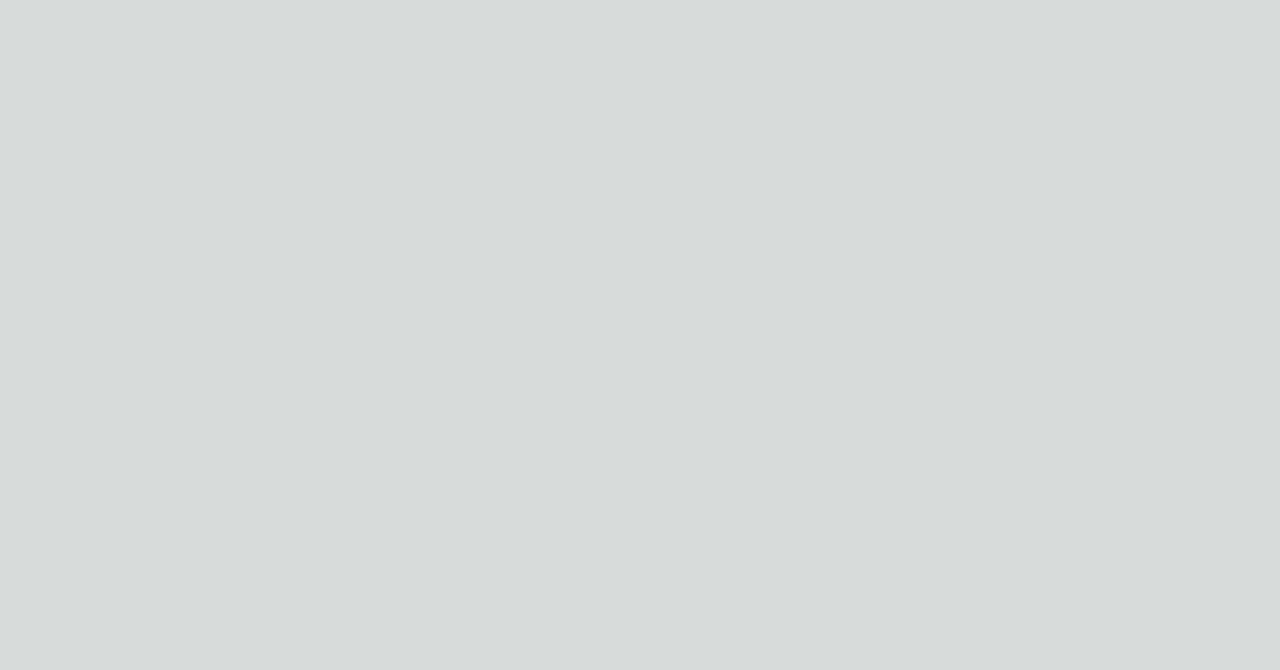
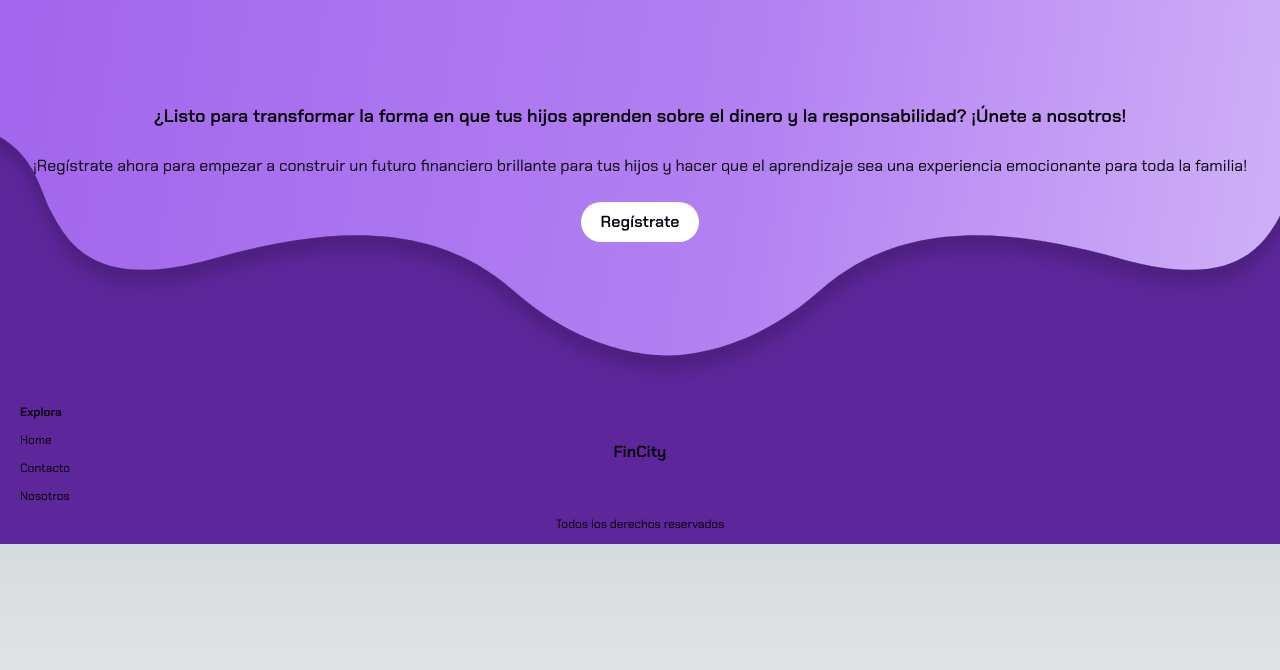
Before and after one commit to K-FinCity/fincity-frontend, a Next.js app: page / in a window 1280 px wide. Shown: the top 670 px of the page. Built offline with nearby package versions, Linux system fonts and the light colour scheme.

Commit message:
Added the last section of the landing page and the footer

```diff
--- a/pages/index.jsx
+++ b/pages/index.jsx
@@ -15,9 +15,116 @@ export default function Home() {
       <main className={chakra.className}>
         <section>{/* Victor */}</section>
         <section>{/* Ángel  */}</section>
-        <section>{/* Moi  */}</section>
+        <section className="relative min-h-96 flex flex-col justify-center items-center gap-6 text-center p-8 bg-[#5D269A]">
+          <div className="absolute inset-0 overflow-hidden">
+            <svg
+              xmlns="http://www.w3.org/2000/svg"
+              viewBox="0 0 360 558"
+              fill="none"
+              className="absolute bottom-0 w-full"
+            >
+              <g filter="url(#filter0_d_756_384)">
+                <path
+                  d="M-26.3587 481.424C-55.352 478.348 -61.512 458.78 -60.9679 449.38L-60.9679 0L435.968 0V449.38C436.512 458.78 430.352 478.348 401.359 481.424C365.117 485.27 366.096 498.729 360.546 509.624C354.995 520.519 346.18 531.414 315.162 522.762C284.145 514.11 253.78 511.226 230.598 531.735C212.053 548.141 194.101 550 187.5 550C180.899 550 162.947 548.141 144.402 531.735C121.22 511.226 90.8554 514.11 59.8378 522.762C28.8201 531.414 20.0045 520.519 14.454 509.624C8.90346 498.729 9.88303 485.27 -26.3587 481.424Z"
+                  fill="#1D1534"
+                />
+                <path
+                  d="M-26.3587 481.424C-55.352 478.348 -61.512 458.78 -60.9679 449.38L-60.9679 0L435.968 0V449.38C436.512 458.78 430.352 478.348 401.359 481.424C365.117 485.27 366.096 498.729 360.546 509.624C354.995 520.519 346.18 531.414 315.162 522.762C284.145 514.11 253.78 511.226 230.598 531.735C212.053 548.141 194.101 550 187.5 550C180.899 550 162.947 548.141 144.402 531.735C121.22 511.226 90.8554 514.11 59.8378 522.762C28.8201 531.414 20.0045 520.519 14.454 509.624C8.90346 498.729 9.88303 485.27 -26.3587 481.424Z"
+                  fill="url(#paint0_linear_756_384)"
+                />
+              </g>
+              <defs>
+                <filter
+                  id="filter0_d_756_384"
+                  x="-65"
+                  y="0"
+                  width="505"
+                  height="558"
+                  filterUnits="userSpaceOnUse"
+                  color-interpolation-filters="sRGB"
+                >
+                  <feFlood
+                    flood-opacity="0"
+                    result="BackgroundImageFix"
+                  />
+                  <feColorMatrix
+                    in="SourceAlpha"
+                    type="matrix"
+                    values="0 0 0 0 0 0 0 0 0 0 0 0 0 0 0 0 0 0 127 0"
+                    result="hardAlpha"
+                  />
+                  <feOffset dy="4" />
+                  <feGaussianBlur stdDeviation="2" />
+                  <feComposite
+                    in2="hardAlpha"
+                    operator="out"
+                  />
+                  <feColorMatrix
+                    type="matrix"
+                    values="0 0 0 0 0 0 0 0 0 0 0 0 0 0 0 0 0 0 0.16 0"
+                  />
+                  <feBlend
+                    mode="normal"
+                    in2="BackgroundImageFix"
+                    result="effect1_dropShadow_756_384"
+                  />
+                  <feBlend
+                    mode="normal"
+                    in="SourceGraphic"
+                    in2="effect1_dropShadow_756_384"
+                    result="shape"
+                  />
+                </filter>
+                <linearGradient
+                  id="paint0_linear_756_384"
+                  x1="-61"
+                  y1="21.9458"
+                  x2="599.661"
+                  y2="119.883"
+                  gradientUnits="userSpaceOnUse"
+                >
+                  <stop stop-color="#9855E9" />
+                  <stop
+                    offset="0.505208"
+                    stop-color="#B381F2"
+                  />
+                  <stop
+                    offset="1"
+                    stop-color="#F0E6FE"
+                  />
+                </linearGradient>
+              </defs>
+            </svg>
+          </div>
+          <p className="relative font-bold text-lg">
+            ¿Listo para transformar la forma en que tus hijos aprenden sobre el
+            dinero y la responsabilidad? ¡Únete a nosotros!
+          </p>
+          <p className="relative text-base">
+            ¡Regístrate ahora para empezar a construir un futuro financiero
+            brillante para tus hijos y hacer que el aprendizaje sea una
+            experiencia emocionante para toda la familia!
+          </p>
+          <button className="relative font-bold bg-white text-gray-950 px-5 py-2 rounded-3xl mb-10">
+            Regístrate
+          </button>
+        </section>
       </main>
-      <footer></footer>
+
+      <footer className={`${chakra.className} bg-[#5D269A] relative`}>
+        <section className="p-5 pb-10 flex flex-col gap-3 text-xs">
+          <h3 className="font-bold">Explora</h3>
+          <a href="#">Home</a>
+          <a href="#">Contacto</a>
+          <a href="#">Nosotros</a>
+        </section>
+        <span className="font-bold text-base absolute top-1/2 left-1/2 transform -translate-x-1/2 -translate-y-full">
+          FinCity
+        </span>
+        <span className="text-xs text-center absolute bottom-3 left-1/2 transform -translate-x-1/2">
+          Todos los derechos reservados
+        </span>
+      </footer>
     </>
   );
 }
```
